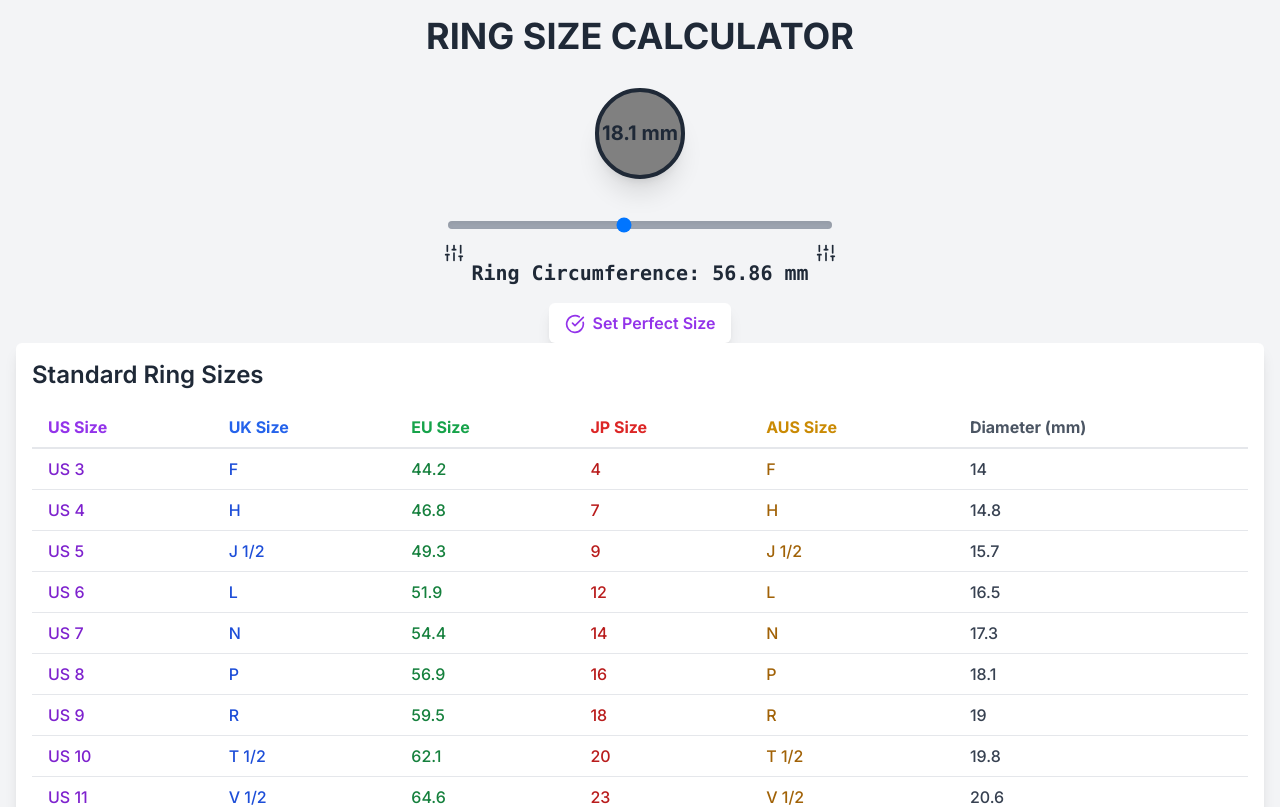
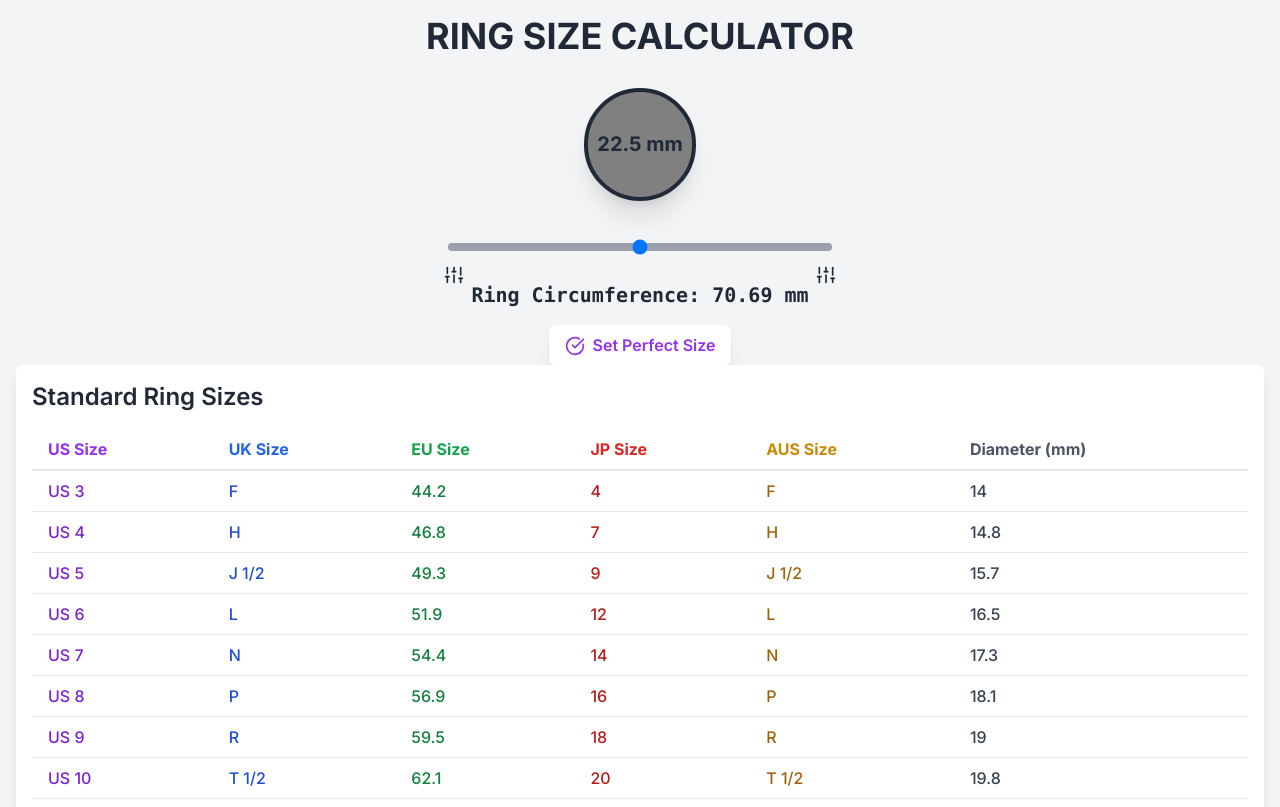
Before and after one commit to zabi076/RingSizeCalculator, a Next.js app: page / in a window 1280 px wide. Shown: the top 807 px of the page. Built offline with nearby package versions, Linux system fonts and the light colour scheme.

Commit message:
ring size updated

```diff
--- a/src/app/components/RingSliderPage.tsx
+++ b/src/app/components/RingSliderPage.tsx
@@ -4,7 +4,7 @@ import { Sliders, CheckCircle, Edit } from 'lucide-react';
 import Button from './button';
 
 const RingSlider = () => {
-  const [size, setSize] = useState(18.1);
+  const [size, setSize] = useState(22.5); // Set initial size to middle of new range
   const [perfectSize, setPerfectSize] = useState<number | null>(null);
   const [isEditing, setIsEditing] = useState(false);
 
@@ -25,8 +25,8 @@ const RingSlider = () => {
     const touch = e.touches[0];
     const slider = e.currentTarget;
     const rect = slider.getBoundingClientRect();
-    const newSize = ((touch.clientX - rect.left) / rect.width) * (23 - 14) + 14;
-    const clampedSize = Math.min(Math.max(newSize, 14), 23);
+    const newSize = ((touch.clientX - rect.left) / rect.width) * (30 - 15) + 15;
+    const clampedSize = Math.min(Math.max(newSize, 15), 30);
     handleSizeChange(parseFloat(clampedSize.toFixed(1)));
   };
 
@@ -49,8 +49,8 @@ const RingSlider = () => {
       <div className="w-64 md:w-96">
         <input
           type="range"
-          min="14"
-          max="23"
+          min="15"
+          max="30"
           step="0.1"
           value={size}
           onChange={(e) => handleSizeChange(parseFloat(e.target.value))}
```
